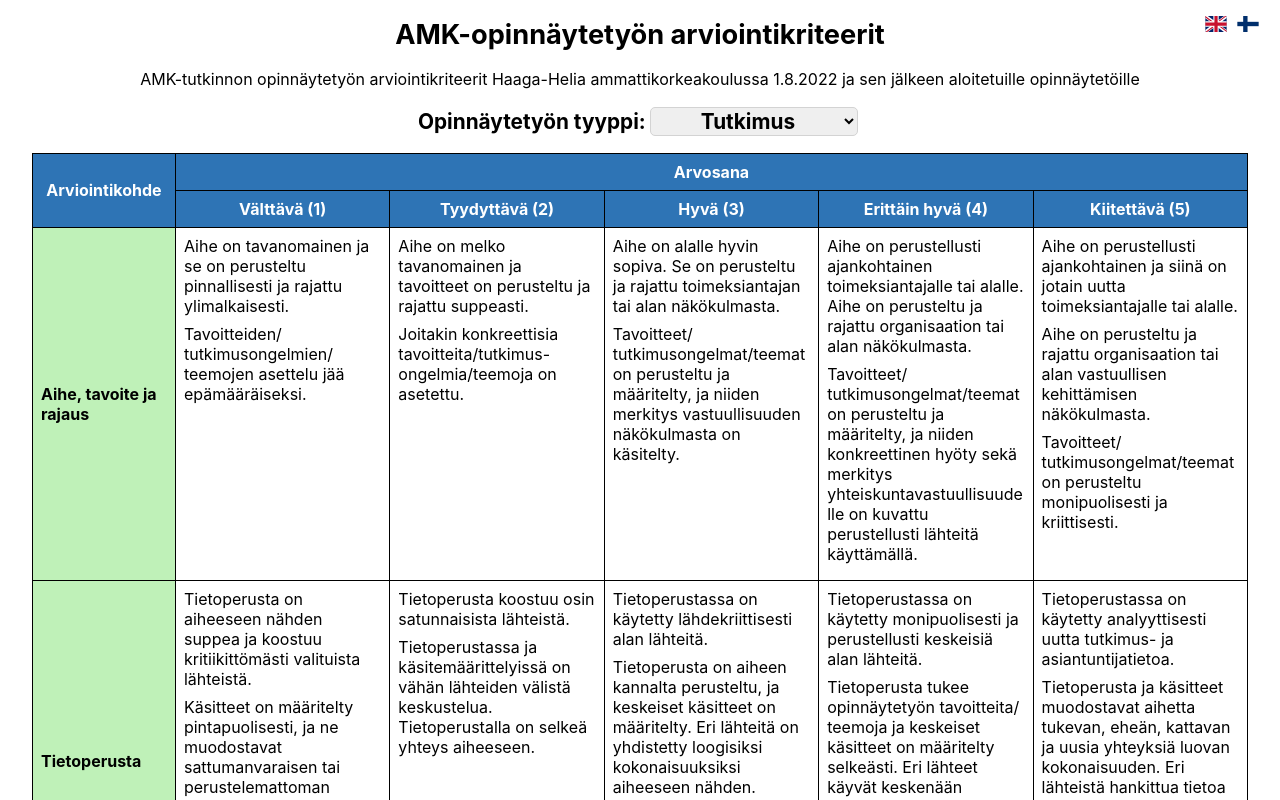
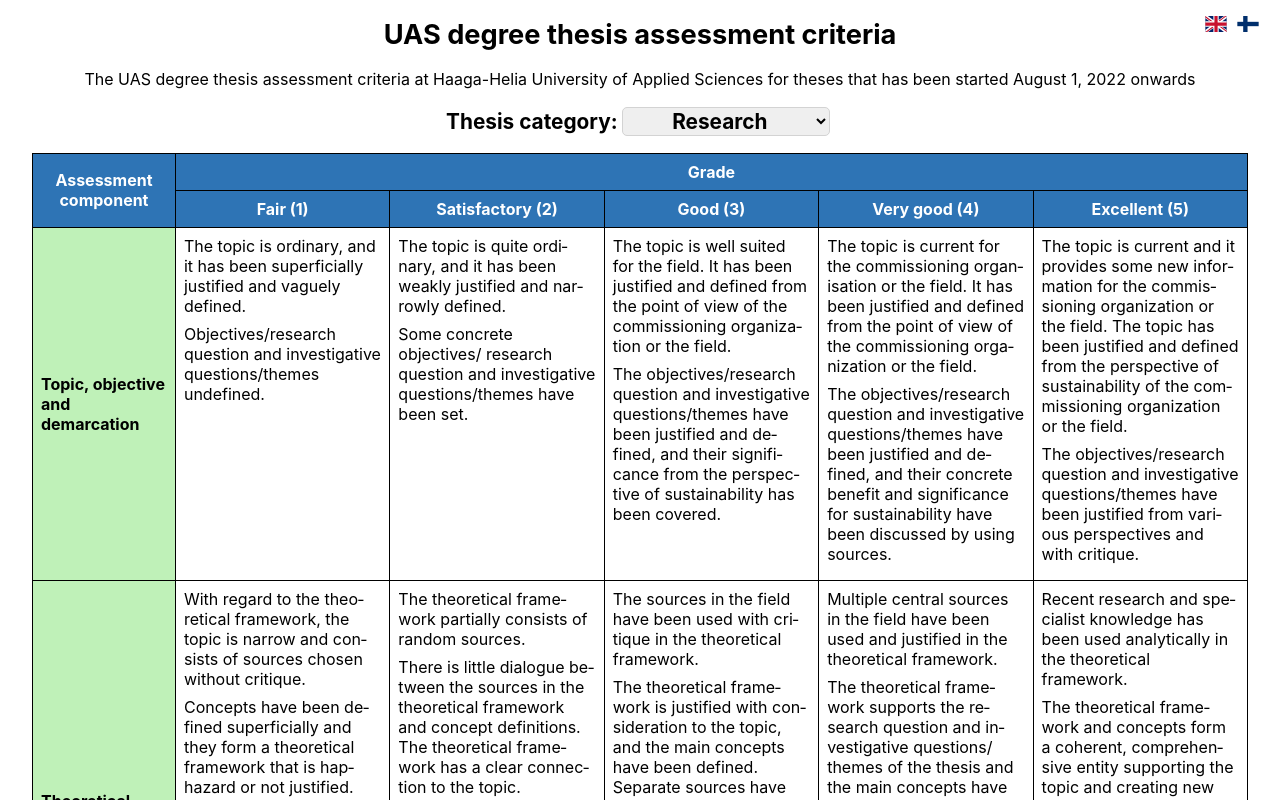
Before and after one commit to mruonavaara/thesis_assessment_criteria, a React (Create React App) app: page /#/en in a window 1280 px wide. Before the commit this address led to /fi. Shown: the top 800 px of the page. Built offline with nearby package versions, Linux system fonts and the light colour scheme.

Commit message:
Changed to HashRouter, renamed table component, small enhancements

```diff
--- a/package.json
+++ b/package.json
@@ -2,6 +2,7 @@
   "name": "assessment_criteria",
   "version": "0.1.0",
   "private": true,
+  "homepage": ".",
   "dependencies": {
     "@testing-library/jest-dom": "^5.16.5",
     "@testing-library/react": "^13.4.0",
--- a/public/index.html
+++ b/public/index.html
@@ -24,7 +24,7 @@
       work correctly both with client-side routing and a non-root public URL.
       Learn how to configure a non-root public URL by running `npm run build`.
     -->
-    <title>React App</title>
+    <title>Haaga-Helia</title>
   </head>
   <body>
     <noscript>You need to enable JavaScript to run this app.</noscript>
--- a/src/components/AssessmentCriteria.js
+++ b/src/components/CriteriaTable.js
@@ -1,18 +1,16 @@
 import '../App.css';
-import { useEffect, useState } from 'react';
+import { Fragment, useEffect, useState } from 'react';
 import SelectLanguage from './SelectLanguage';
 
-// common thesis category definitions
-import thesis_categories from "../resources/categories.json";
-
+import thesis_categories from "../resources/categories.json";  // common thesis category definitions
 const categoryKeys = Object.keys(thesis_categories);
 const categoryEvalTargets = Object.values(thesis_categories);
 
-function AssessmentCriteria(props) {
+function CriteriaTable(props) {
   const { data } = props;
   const { category_label, mark, evaluation_targets, label } = data;
 
-  const [category, setCategory] = useState(0);
+  const [category, setCategory] = useState(0);  // default to first category
 
   const FormattedCellContent = raw =>
     <>{
@@ -20,9 +18,9 @@ function AssessmentCriteria(props) {
         <p key={str}>
           {str.split('/').map(   // add <wbr> hints after slashes
             (s, i) =>
-              <>
+              <Fragment key={i}>
                 {i ? '/' : ""}<wbr />{s}
-              </>)}
+              </Fragment>)}
         </p>)
     }</>;
 
@@ -78,4 +76,4 @@ function AssessmentCriteria(props) {
   );
 }
 
-export default AssessmentCriteria;
+export default CriteriaTable;
```
Also changed, not shown: src/App.js (+5 -5 lines), 1 other file (tests, documents, lock files or other folders).
